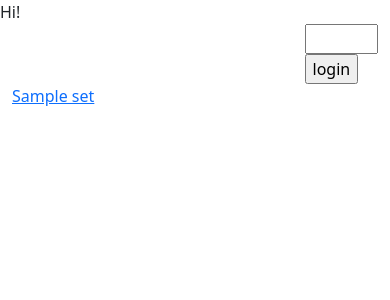
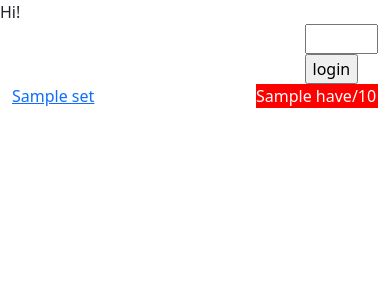
Before and after one commit to DarilliGames/PokemonCards, a Flask app: page / in a window 390 px wide. Shown: the top 300 px of the page. Run offline with Flask 2, Linux system fonts and the light colour scheme; a database or web service that is not in the repository returns one stand-in record (values such as "Sample title"); some libraries are stand-ins or nearby versions.

Commit message:
added additional styling for temporary distribution

```diff
--- a/static/css/style.css
+++ b/static/css/style.css
@@ -34,6 +34,13 @@
     margin-top: 10%;
 }
 
+
+#modal-wrapper .container .row{
+    height: 60%;
+    overflow-y: scroll;
+}
+
+
 #modal-body{
     background-color: white;
     width: 100%;
--- a/templates/index.html
+++ b/templates/index.html
@@ -32,9 +32,11 @@
         {% else %}
         {{ session["user"]}}
         {% endif %}
+
+
         <div class="row">
             {% for s in sets %}
-            <div class="col-12 col-md-4 col-lg-2">
+            <div class="col-12 col-md-4 col-lg-3">
                 <div class="inner-row">
                     <div class="col-8">
                         <a href="{{ url_for('seeSet', set=s.setId ) }}">
@@ -43,9 +45,12 @@
                     </div>
                     <div class="col-4">
                         {% if s.have %}
-                            {% if s.have == s.set_total %}
+                        <div class="{% if s.have == s.set_total %}green{% else %}red{% endif %}">
                             {{ s.have }}/{{ s.set_total }}
-                            {% endif %}
+                        </div>
+
+
+
                         {% endif %}
                     </div>
 
@@ -54,6 +59,8 @@
 
             {% endfor %}
         </div>
+
+
     </div>
 
 </body>
```
